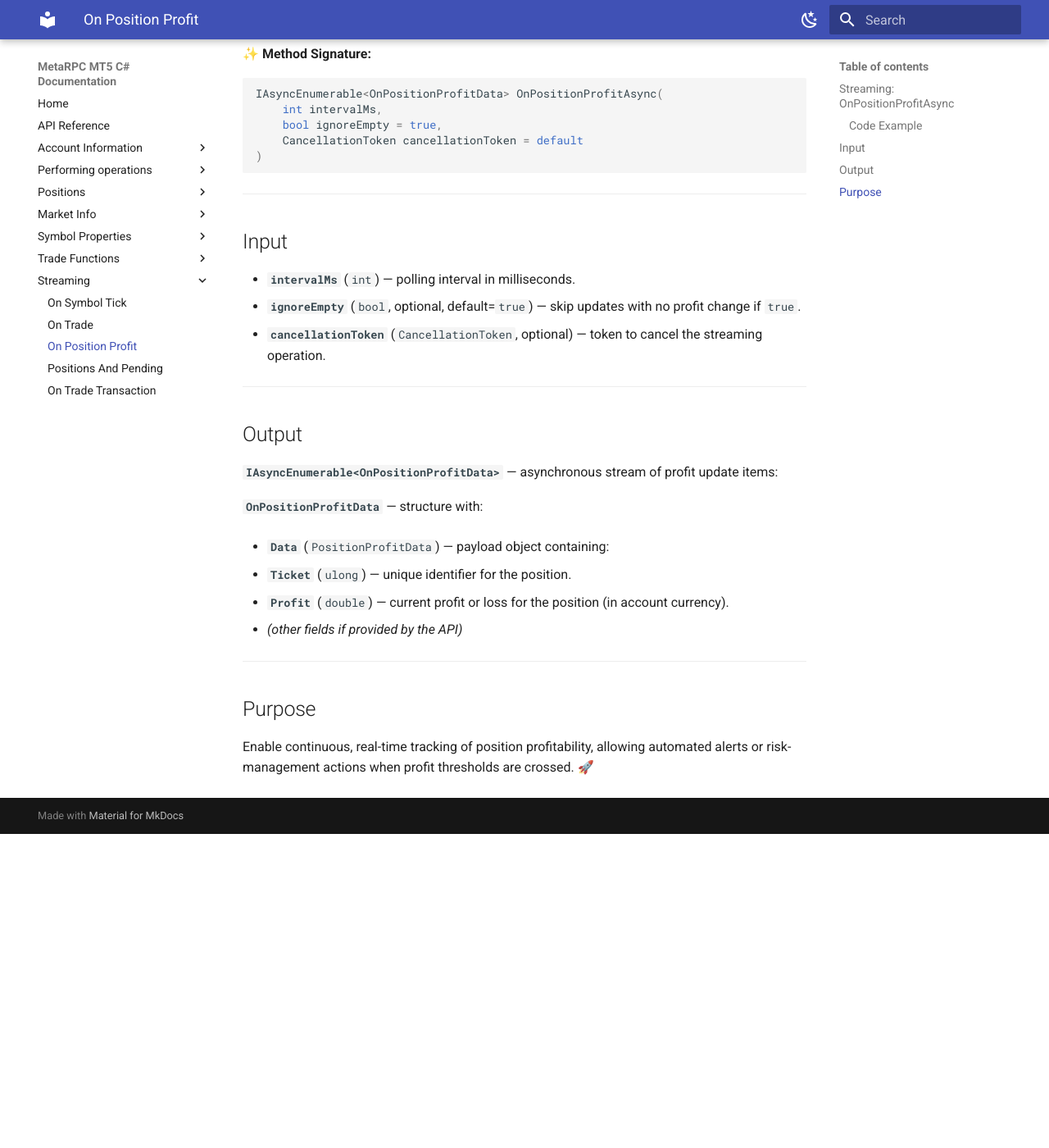
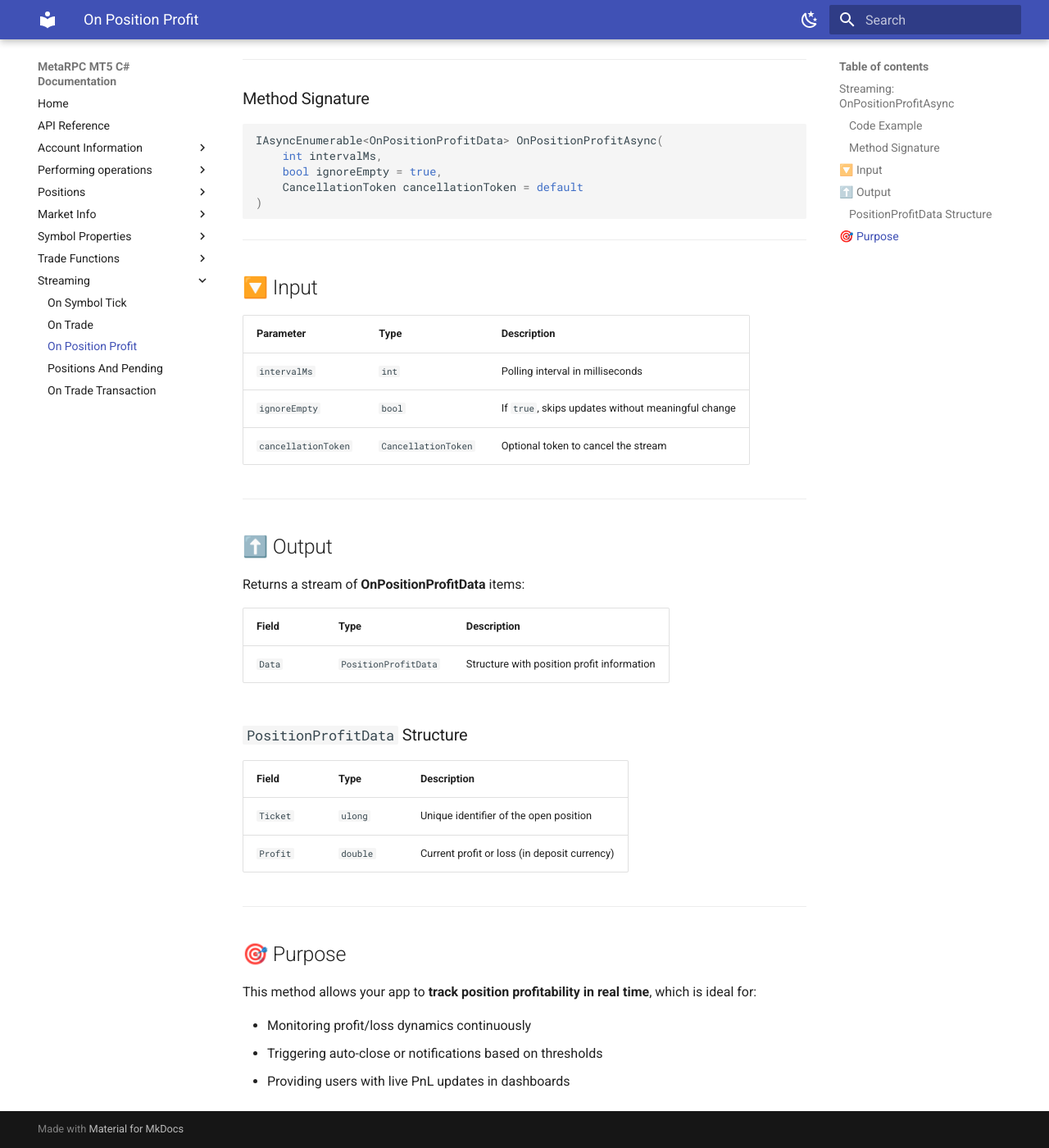
Before and after one commit to MetaRPC/CSharpMT5, an MkDocs documentation site: the page built from docs/DoStreaming/OnPositionProfitAsync.md, in a window 1280 px wide and 1400 px high, scrolled down 531 px. Shown: the whole window at 82% size. Built offline with MkDocs 1.6.1 and Material for MkDocs 9.7.7, drawn with Linux system fonts in a browser that asks for light colours; before the commit the page ends 1548 px from its top, so only the background shows below that; some of the changed text lies outside the part shown.

Commit message:
Update OnPositionProfitAsync.md

````diff
--- a/docs/DoStreaming/OnPositionProfitAsync.md
+++ b/docs/DoStreaming/OnPositionProfitAsync.md
@@ -1,8 +1,9 @@
 ## Streaming: OnPositionProfitAsync
 
 > **Request:** real-time position profit updates from MT5
+> Subscribe to a live stream of profit changes for open positions.
 
-Subscribe to a live stream of profit changes for open positions.
+---
 
 ### Code Example
 
@@ -14,11 +15,13 @@ await foreach (var profitUpdate in _mt5Account.OnPositionProfitAsync(
 {
     _logger.LogInformation(
         "OnPositionProfitAsync: Profit={Profit}",
-        profitUpdate.Data.Profit); // replace .Data.Profit with the actual profit property
+        profitUpdate.Data.Profit);
 }
 ```
 
-✨ **Method Signature:**
+---
+
+### Method Signature
 
 ```csharp
 IAsyncEnumerable<OnPositionProfitData> OnPositionProfitAsync(
@@ -30,28 +33,37 @@ IAsyncEnumerable<OnPositionProfitData> OnPositionProfitAsync(
 
 ---
 
-## Input
+## 🔽 Input
 
-* **`intervalMs`** (`int`) — polling interval in milliseconds.
-* **`ignoreEmpty`** (`bool`, optional, default=`true`) — skip updates with no profit change if `true`.
-* **`cancellationToken`** (`CancellationToken`, optional) — token to cancel the streaming operation.
+| Parameter           | Type                | Description                                        |
+| ------------------- | ------------------- | -------------------------------------------------- |
+| `intervalMs`        | `int`               | Polling interval in milliseconds                   |
+| `ignoreEmpty`       | `bool`              | If `true`, skips updates without meaningful change |
+| `cancellationToken` | `CancellationToken` | Optional token to cancel the stream                |
 
 ---
 
-## Output
+## ⬆️ Output
 
-**`IAsyncEnumerable<OnPositionProfitData>`** — asynchronous stream of profit update items:
+Returns a stream of **OnPositionProfitData** items:
 
-**`OnPositionProfitData`** — structure with:
+| Field  | Type                 | Description                                |
+| ------ | -------------------- | ------------------------------------------ |
+| `Data` | `PositionProfitData` | Structure with position profit information |
 
-* **`Data`** (`PositionProfitData`) — payload object containing:
+### `PositionProfitData` Structure
 
-  * **`Ticket`** (`ulong`) — unique identifier for the position.
-  * **`Profit`** (`double`) — current profit or loss for the position (in account currency).
-  * *(other fields if provided by the API)*
+| Field    | Type     | Description                                  |
+| -------- | -------- | -------------------------------------------- |
+| `Ticket` | `ulong`  | Unique identifier of the open position       |
+| `Profit` | `double` | Current profit or loss (in deposit currency) |
 
 ---
 
-## Purpose
+## 🎯 Purpose
 
-Enable continuous, real-time tracking of position profitability, allowing automated alerts or risk-management actions when profit thresholds are crossed. 🚀
+This method allows your app to **track position profitability in real time**, which is ideal for:
+
+* Monitoring profit/loss dynamics continuously
+* Triggering auto-close or notifications based on thresholds
+* Providing users with live PnL updates in dashboards
````
